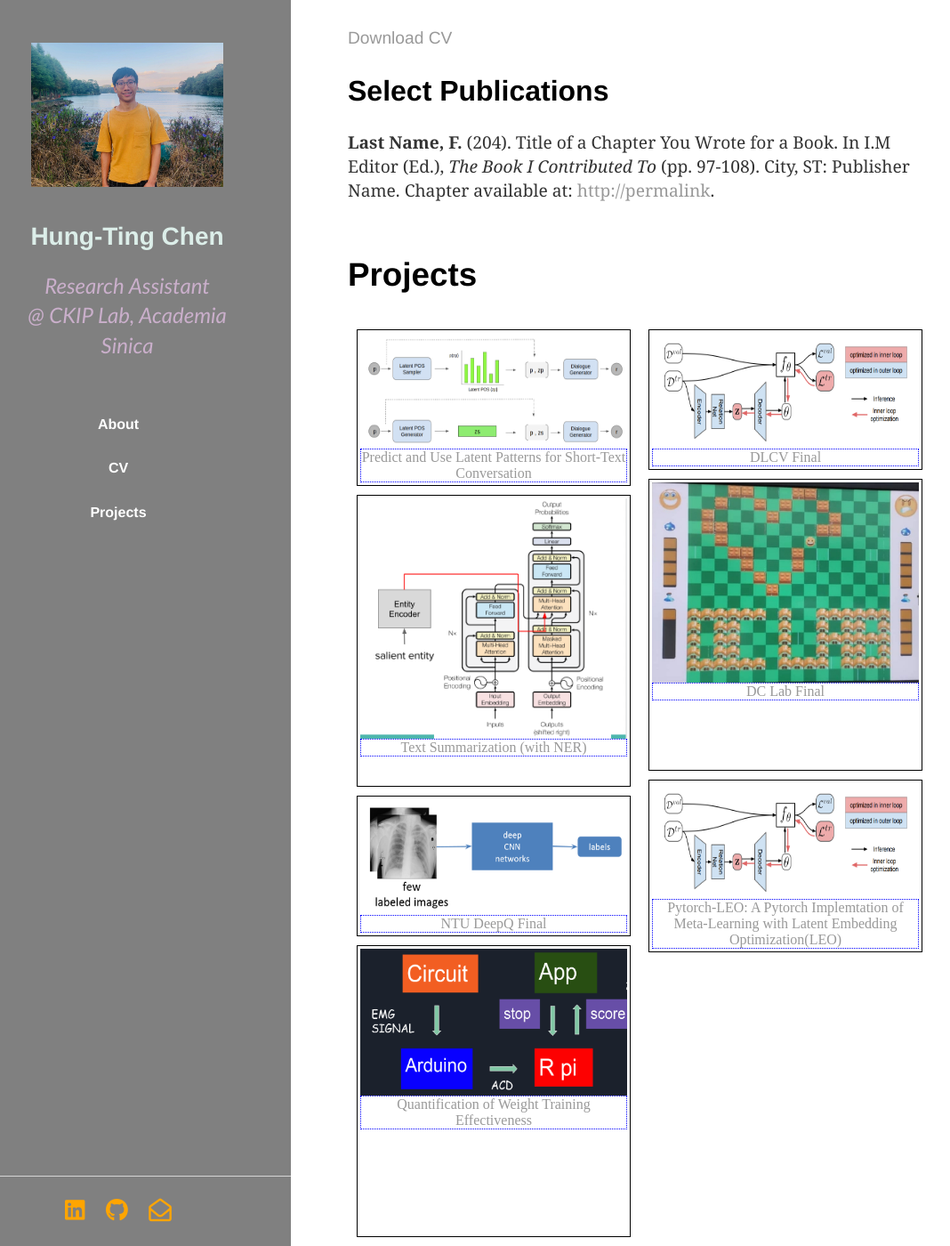
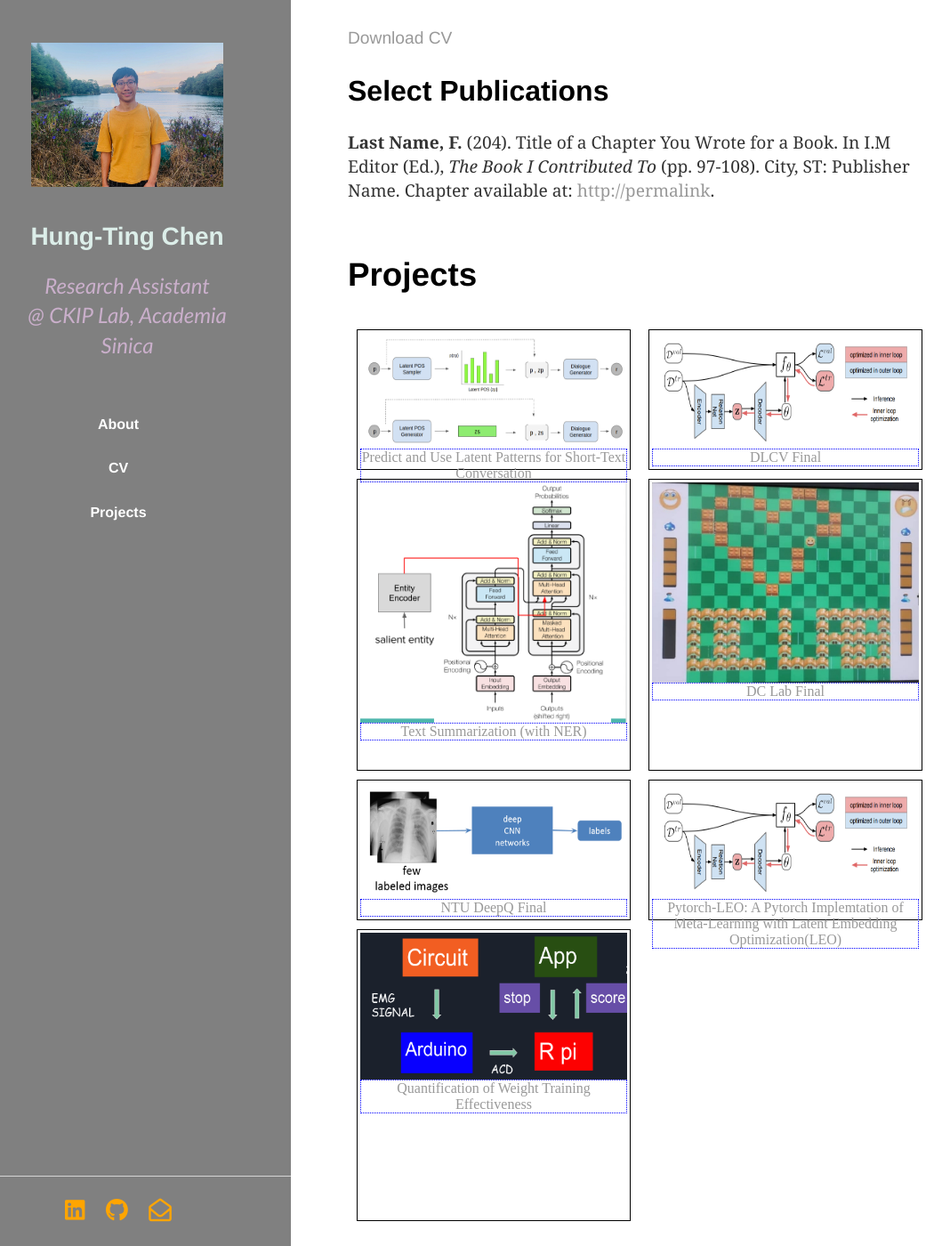
Before and after one commit to timchen0618/timchen0618.github.io, a Jekyll site: the page index.html, which Jekyll copies as it is, in a window 1280 px wide and 1400 px high, scrolled down 1081 px. Shown: the whole window at 89% size, without its empty margins (41-1109 px from the left). Built offline with Jekyll 4.4.1, drawn with Linux system fonts in a browser that asks for light colours; nearby versions of some CDN libraries.

Commit message:
adjust projects layout

```diff
--- a/css/main.css
+++ b/css/main.css
@@ -72,8 +72,9 @@
     padding: 3px;
     margin: 10px;
     border: 1px solid black;
-    height: 150 px;
-    width: 320 px;
+    block-size: 320px;
+    writing-mode: horizontal-tb;
+    height: 150px;
 }
 figure {
     display: table;
```
